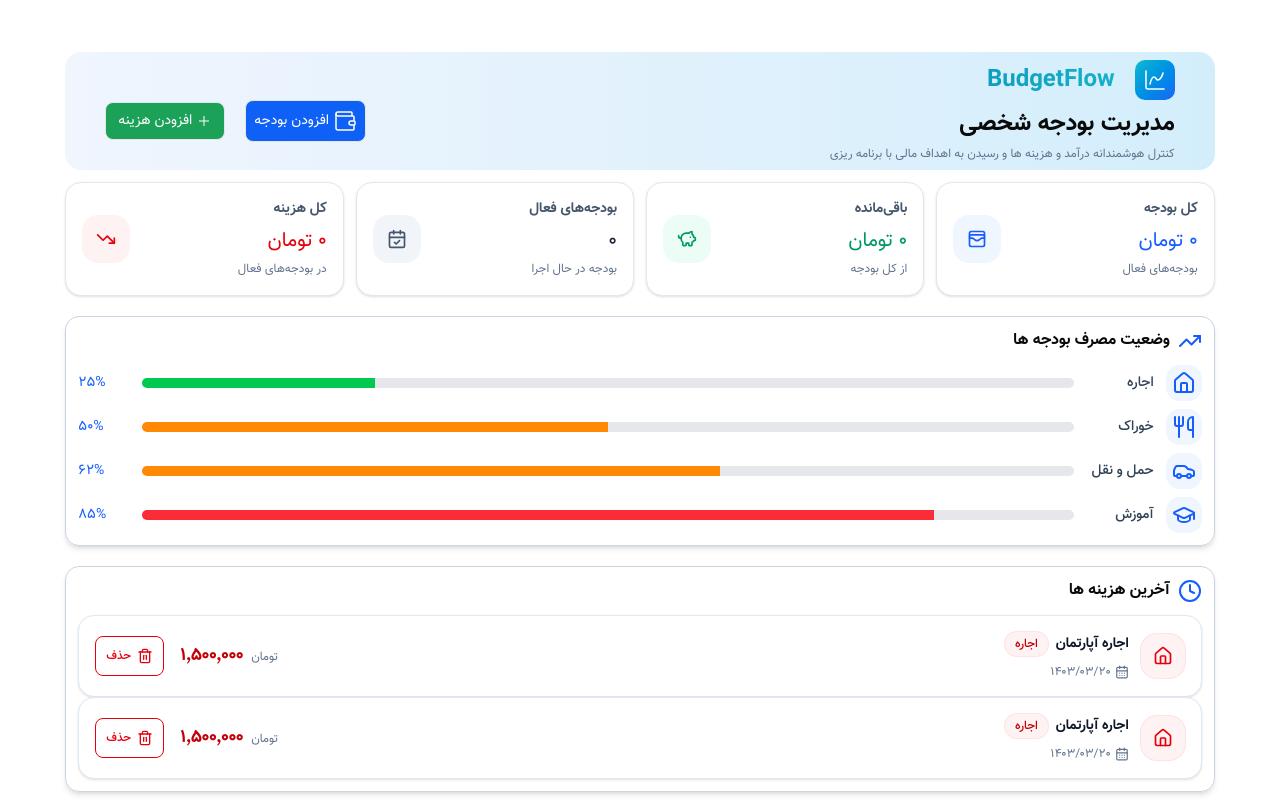
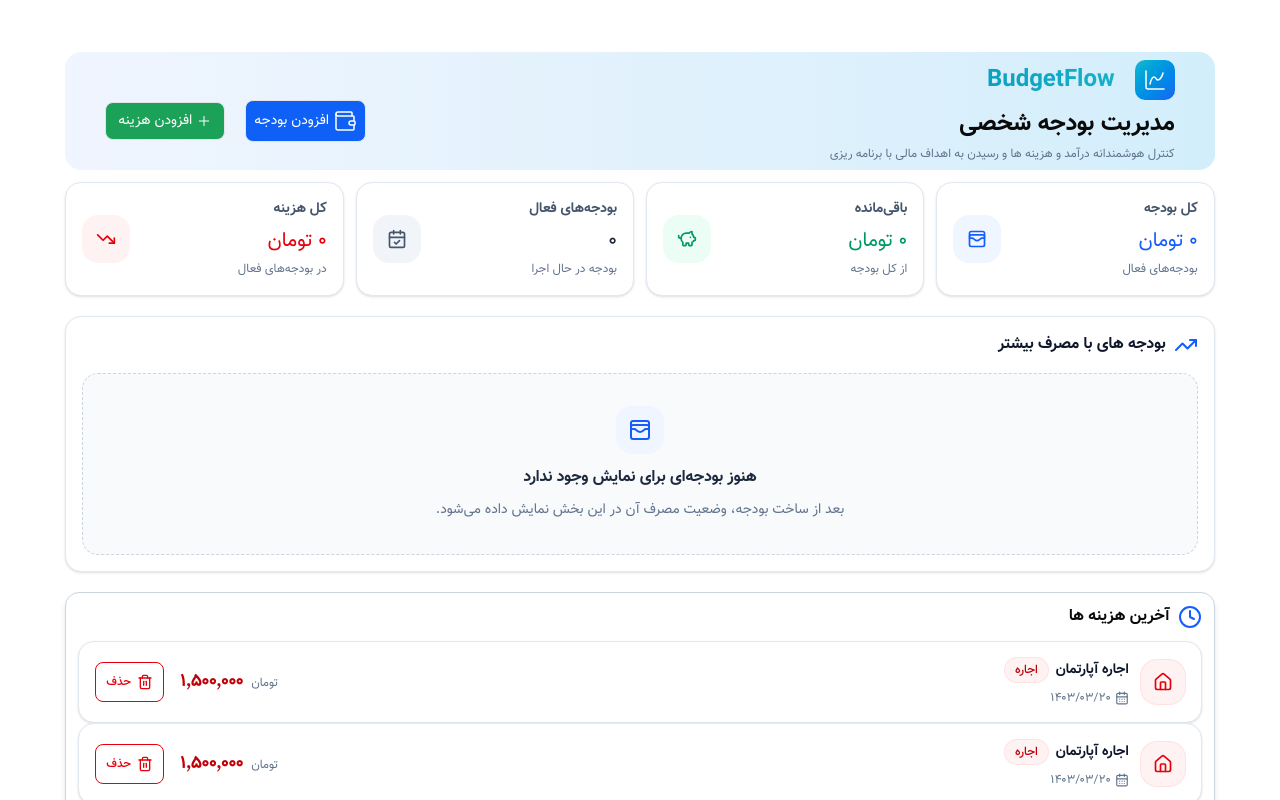
Before and after one commit to MohammadSoleimanikia/budget-app, a React (Vite) app: page / in a window 1280 px wide. Shown: the top 800 px of the page. Built offline with nearby package versions, Linux system fonts and the light colour scheme.

Commit message:
use real data for budget usage

```diff
--- a/src/features/budgets/components/budget-usage/BudgetUsage.tsx
+++ b/src/features/budgets/components/budget-usage/BudgetUsage.tsx
@@ -1,19 +1,92 @@
-import { Car, ForkKnife, GraduationCap, Home, TrendingUp } from "lucide-react";
+import { TrendingUp, WalletCards } from "lucide-react";
+import { useMemo } from "react";
+
+import { getBudgetIconOption } from "@/features/budgets/constants/budgetIcons";
+import { useBudgetStore } from "@/features/budgets/store/budgetStore";
 import BudgetUsageItem from "./BudgetUsageItem";
 
 export default function BudgetUsage() {
+    const budgets = useBudgetStore((state) => state.budgets);
+    const expenses = useBudgetStore((state) => state.expenses);
+
+    const budgetUsageItems = useMemo(() => {
+        return budgets
+            .filter((budget) => budget.isArchived !== true)
+            .map((budget) => {
+                const spent = expenses
+                    .filter((expense) => expense.budgetId === budget.id)
+                    .reduce((total, expense) => total + expense.amount, 0);
+
+                const progress =
+                    budget.max > 0 ? (spent / budget.max) * 100 : 0;
+
+                const iconOption = getBudgetIconOption(budget.iconKey);
+
+                return {
+                    id: budget.id,
+                    title: budget.name,
+                    progress,
+                    spent,
+                    max: budget.max,
+                    icon: iconOption.icon,
+                    tone: budget.tone ?? iconOption.tone,
+                };
+            })
+            .sort((a, b) => b.progress - a.progress)
+            .slice(0, 5);
+    }, [budgets, expenses]);
+
     return (
-        <div className="w-full border my-5 p-3 shadow-md border-slate-300 rounded-xl">
-            <div className="flex items-center gap-2">
-                <TrendingUp className="text-blue-600" />
-                <h2 className="font-semibold">وضعیت مصرف بودجه ها </h2>
+        <section className="my-5 w-full rounded-2xl border border-slate-200 bg-white p-4 shadow-sm">
+            <div className="mb-4 flex items-center justify-between gap-3">
+                <div className="flex items-center gap-2">
+                    <TrendingUp className="text-blue-600" />
+                    <h2 className="font-semibold text-slate-900">
+                        بودجه های با مصرف بیشتر
+                    </h2>
+                </div>
+
+                {budgetUsageItems.length > 0 && (
+                    <span className="rounded-full bg-slate-100 px-3 py-1 text-xs font-medium text-slate-600">
+                        {budgetUsageItems.length} مورد
+                    </span>
+                )}
             </div>
-            <div className="space-y-2 mt-3">
-                <BudgetUsageItem icon={<Home />} progress={25} title="اجاره"/>
-                <BudgetUsageItem icon={<ForkKnife />} progress={50} title="خوراک"/>
-                <BudgetUsageItem icon={<Car />} progress={62} title="حمل و نقل"/>
-                <BudgetUsageItem icon={<GraduationCap />} progress={85} title="آموزش"/>
-            </div>
-        </div>
+
+            {budgetUsageItems.length > 0 ? (
+                <div className="space-y-3">
+                    {budgetUsageItems.map((item) => {
+                        const Icon = item.icon;
+
+                        return (
+                            <BudgetUsageItem
+                                key={item.id}
+                                icon={<Icon className="size-5" />}
+                                title={item.title}
+                                progress={item.progress}
+                                spent={item.spent}
+                                max={item.max}
+                                tone={item.tone}
+                            />
+                        );
+                    })}
+                </div>
+            ) : (
+                <div className="flex flex-col items-center justify-center rounded-2xl border border-dashed border-slate-300 bg-slate-50 px-4 py-8 text-center">
+                    <div className="mb-3 flex size-12 items-center justify-center rounded-2xl bg-blue-50 text-blue-600">
+                        <WalletCards className="size-6" />
+                    </div>
+
+                    <h3 className="font-semibold text-slate-800">
+                        هنوز بودجه‌ای برای نمایش وجود ندارد
+                    </h3>
+
+                    <p className="mt-2 text-sm leading-6 text-slate-500">
+                        بعد از ساخت بودجه، وضعیت مصرف آن در این بخش نمایش داده
+                        می‌شود.
+                    </p>
+                </div>
+            )}
+        </section>
     );
 }
--- a/src/features/budgets/components/budget-usage/BudgetUsageItem.tsx
+++ b/src/features/budgets/components/budget-usage/BudgetUsageItem.tsx
@@ -2,8 +2,7 @@ import type { ReactNode } from "react";
 
 import ProgressBar from "../ProgressBar";
 import { cn } from "@/lib/utils";
-
-type BudgetUsageItemTone = "blue" | "green" | "red" | "orange" | "slate";
+import type { BudgetTone } from "@/features/budgets/constants/budgetIcons";
 
 const toneClasses = {
     blue: {
@@ -22,12 +21,16 @@ const toneClasses = {
         iconWrapper: "bg-orange-50 text-orange-600",
         value: "text-orange-600",
     },
+    purple: {
+        iconWrapper: "bg-purple-50 text-purple-600",
+        value: "text-purple-600",
+    },
     slate: {
         iconWrapper: "bg-slate-100 text-slate-700",
         value: "text-slate-800",
     },
 } satisfies Record<
-    BudgetUsageItemTone,
+    BudgetTone,
     {
         iconWrapper: string;
         value: string;
@@ -37,17 +40,24 @@ const toneClasses = {
 type BudgetUsageItemProps = {
     title: string;
     progress: number;
+    spent: number;
+    max: number;
     icon: ReactNode;
-    tone?: BudgetUsageItemTone;
+    tone?: BudgetTone;
 };
 
 export default function BudgetUsageItem({
     title,
     icon,
     progress,
+    spent,
+    max,
     tone = "blue",
 }: BudgetUsageItemProps) {
+    const isOverBudget = spent > max;
+
     return (
+        <div className="rounded-2xl border border-slate-100 bg-slate-50 p-3">
             <div className="flex items-center justify-between gap-4">
                 <div className="flex min-w-28 items-center gap-3">
                     <div
@@ -60,22 +70,30 @@ export default function BudgetUsageItem({
                         {icon}
                     </div>
 
-                <span className="text-sm font-medium text-slate-700">
+                    <div className="min-w-0">
+                        <span className="block truncate text-sm font-medium text-slate-700">
                             {title}
                         </span>
+
+                        <span className="mt-1 block text-xs text-slate-500">
+                            {spent.toLocaleString("fa-IR")} از{" "}
+                            {max.toLocaleString("fa-IR")} تومان
+                        </span>
                     </div>
-
-            <div className="flex-1">
-                <ProgressBar progress={progress} />
                 </div>
 
                 <div
                     className={cn(
-                    "w-12 text-left text-sm ",
-                    toneClasses[tone].value,
+                        "w-14 text-left text-sm ",
+                        isOverBudget ? "text-red-600" : toneClasses[tone].value,
                     )}
                 >
-                {Math.round(progress)}%
+                    {Math.round(progress)}٪
+                </div>
+            </div>
+
+            <div className="mt-3">
+                <ProgressBar progress={progress} />
             </div>
         </div>
     );
```
Lines whose indentation alone changed are shown as unchanged.
